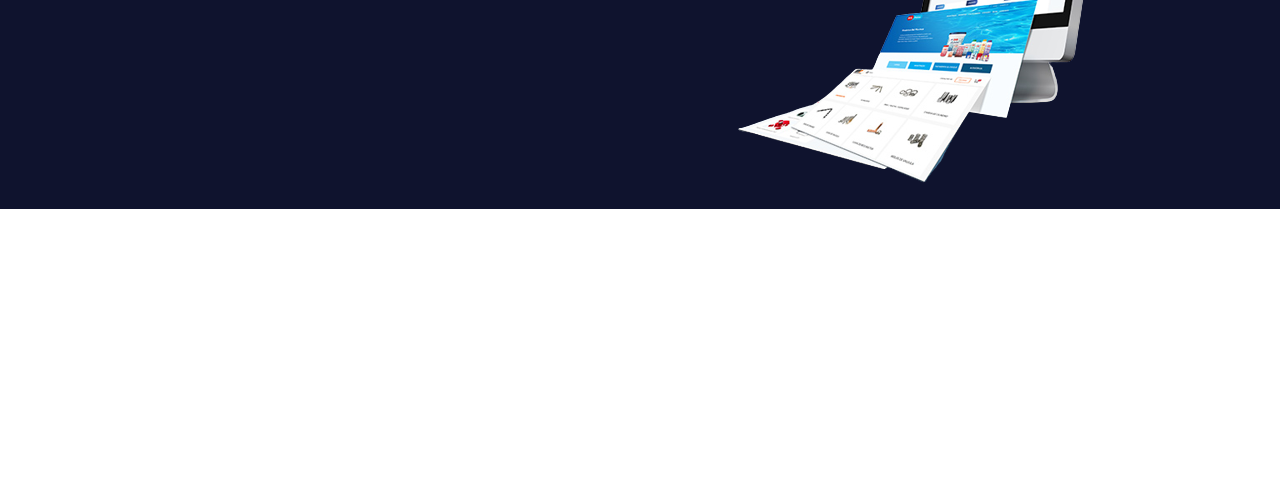
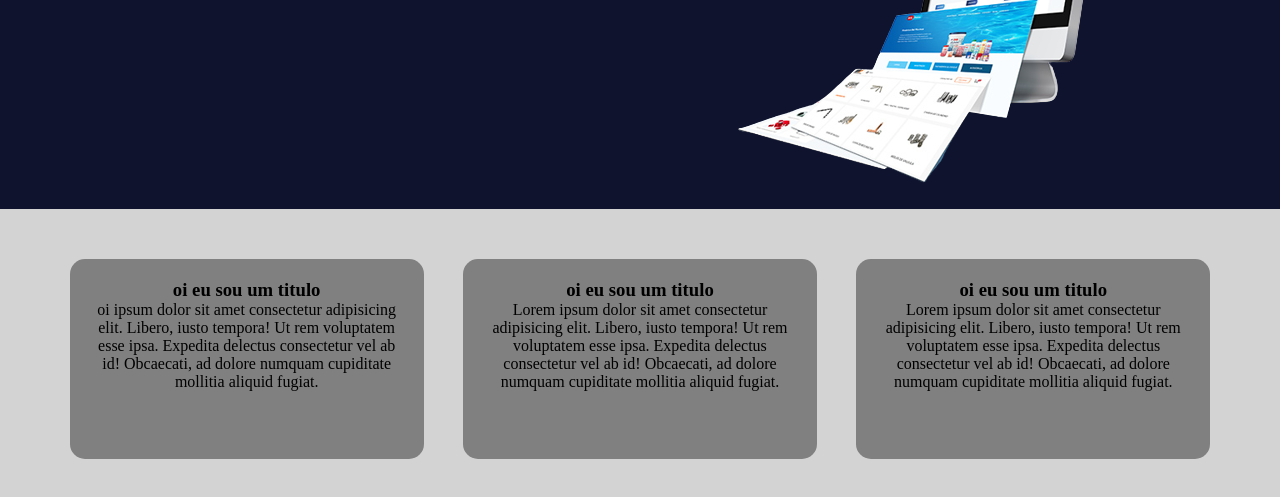
Before and after one commit to joaocarlosweb/perfilpessoal, a plain HTML site: page SITE TEST/index.html in a window 1280 px wide. Shown: the part 275-772 px from the top of the page. Drawn offline with nearby package versions, Linux system fonts and the light colour scheme.

Commit message:
atualizado
mais uma atualização

```diff
--- a/SITE TEST/estilo/estilo.css
+++ b/SITE TEST/estilo/estilo.css
@@ -67,5 +67,20 @@ i.fa-solid{
 .main{
     width: 100%;
     height: 100vh;
-    background-color: ;
+    background-color: lightgrey ;
 }
+.qds{
+    display: flex;
+    margin: auto;
+    padding: 50px;
+}
+.quadros{
+    width: 30%;
+    height: 200px;
+    background-color: gray;
+    padding: 20px;
+    margin: auto;
+    text-align: center;
+    align-items: center;
+    border-radius: 15px;
+}
--- a/SITE TEST/index.html
+++ b/SITE TEST/index.html
@@ -42,8 +42,20 @@
         </div>
     </article>
     <main class="main">
-        <div class="quadros">
-
+        <div class="qds">
+            <div class="quadros">
+                <i class="fa-solid fa-medal"></i>
+                <h3>oi eu sou um titulo</h3>
+                <p>oi ipsum dolor sit amet consectetur adipisicing elit. Libero, iusto tempora! Ut rem voluptatem esse ipsa. Expedita delectus consectetur vel ab id! Obcaecati, ad dolore numquam cupiditate mollitia aliquid fugiat.</p>
+            </div>
+            <div class="quadros">
+                <h3>oi eu sou um titulo</h3>
+                <p>Lorem ipsum dolor sit amet consectetur adipisicing elit. Libero, iusto tempora! Ut rem voluptatem esse ipsa. Expedita delectus consectetur vel ab id! Obcaecati, ad dolore numquam cupiditate mollitia aliquid fugiat.</p>
+            </div>
+            <div class="quadros">
+                <h3>oi eu sou um titulo</h3>
+                <p>Lorem ipsum dolor sit amet consectetur adipisicing elit. Libero, iusto tempora! Ut rem voluptatem esse ipsa. Expedita delectus consectetur vel ab id! Obcaecati, ad dolore numquam cupiditate mollitia aliquid fugiat.</p>
+            </div>
         </div>
     </main>
 
```
